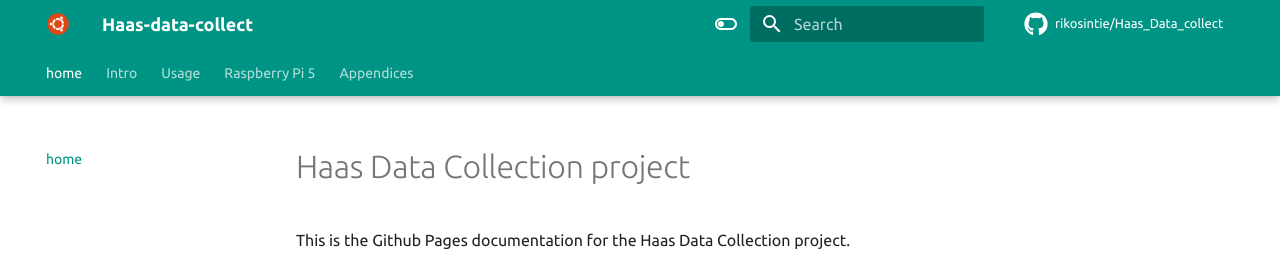
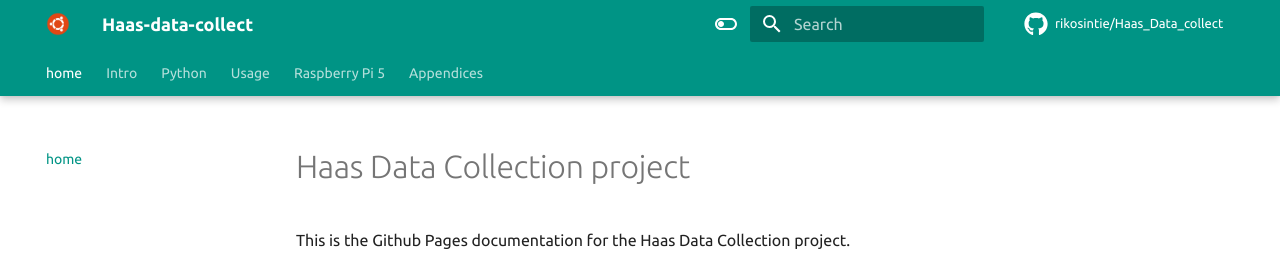
Before and after one commit to rikosintie/Haas_Data_collect, an MkDocs documentation site: the page built from docs/README.md, in a window 1280 px wide. Shown: the top 257 px of the page. Built offline with MkDocs 1.6.1 and Material for MkDocs 9.7.7, drawn with Linux system fonts in a browser that asks for light colours; some web fonts are replaced; comment, search, counter and statistics services are not loaded.

Commit message:
Git Title: Added Python: intalling_python.md

```diff
--- a/mkdocs.yml
+++ b/mkdocs.yml
@@ -8,6 +8,7 @@ docs_dir: docs
 nav:
   - home: README.md
   - Intro: Introduction.md
+  - Python: installing_python.md
   - Usage: usage.md
   - Raspberry Pi 5:
       - Why build a Pi 5_Appliance: 'build_pi_5_appliance/why_pi_5_appliance.md'
```
